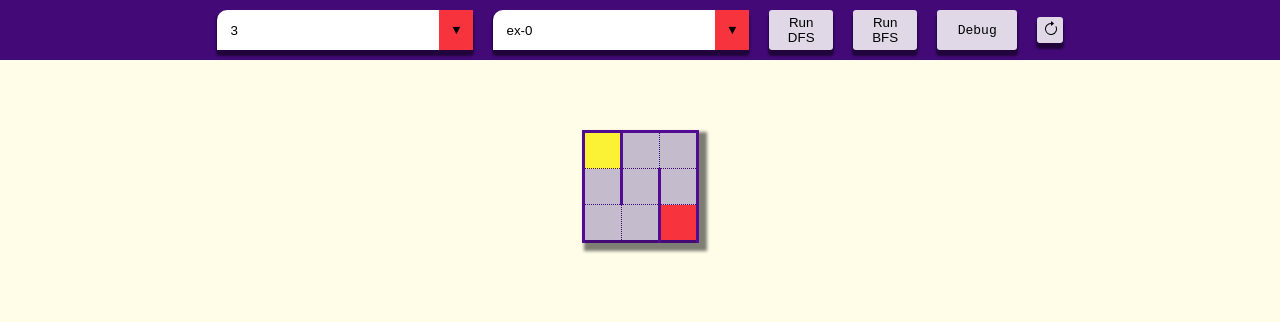
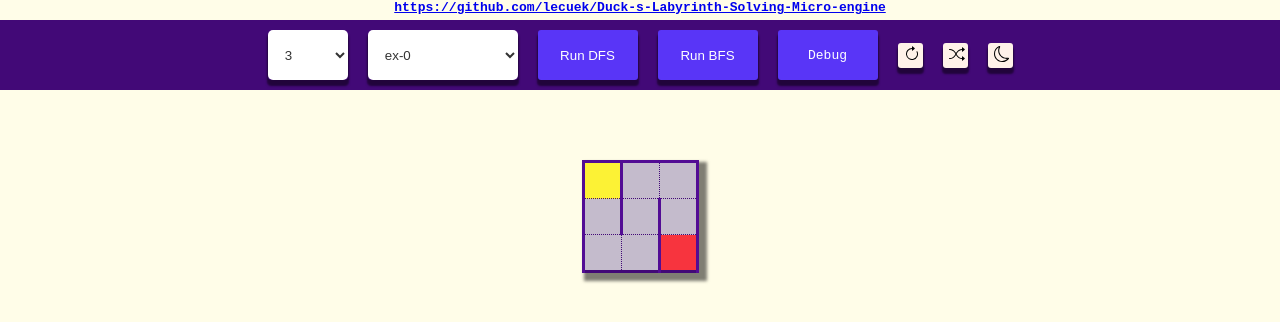
Before and after one commit to Benjamin-Catinella/Typescript_labyrinth_solving, a website built with webpack: page index.html in a window 1280 px wide. Built offline with Linux system fonts and the light colour scheme.

Commit message:
updated style, adding a dark mode button

```diff
--- /dev/null
+++ b/css/style.css
@@ -0,0 +1,225 @@
+html {
+  background-color: var(--page-color);
+  font-family: monospace;
+}
+body {
+  margin: 0;
+  padding: 0;
+}
+/* Wrappers */
+.wrapper{
+  height: 100%;
+  display: flex;
+  flex-direction: column;
+}
+.select {
+  box-shadow: var(--slight-shadow);
+  display: flex;
+  width: 300px;
+  height: 50px;
+  border-radius: 0.25em;
+}
+.labyrinth-table-container{
+  margin-top: 70px;
+  display: flex;
+  justify-content: center;
+}
+.menu{
+  width: 100%;
+  background-color: var(--menu-color);
+  align-items: center;
+}.menu > *{
+  margin: 10px;
+}
+
+/* Flex */
+.container-row{
+  display: flex;
+  flex-direction: row;
+  justify-content: center;
+}
+.container-column{
+  display: flex;
+  flex-direction: column;
+  justify-content: center;
+}
+.wrap-content{
+  flex-wrap: wrap;
+}
+
+/* Properties */
+.hidden{
+  display: none;
+}
+.clickable{
+  transition: 0.25s all ease;
+  cursor: pointer;
+  border: none;
+  box-shadow: var(--clickable-shadow);
+}
+.clickable:hover{
+  position: relative;
+  top: 2px;
+}
+.clickable:active{
+  position: relative;
+  top: 5px;
+  background-color: var(--clickable-pressed-active);
+  box-shadow: var(--clickable-pressed-shadow);
+}
+.select.small{
+  width: 150px;
+  height: 50px;
+}.select.very-small{
+  width: 80px;
+  height: 50px;
+}
+.button{
+  width: 100px;
+  height: 50px;
+
+  border-radius: 3px;
+  background-color: var(--button-color);
+  color: white;
+  cursor: pointer;
+  border: none;
+  box-shadow: var(--clickable-shadow);
+  transition: 0.25s position ease;
+}
+.button.small{
+  color: var(--small-button-text-color);
+  background-color: var(--small-button-color);
+  width: 25px;
+  height: 25px;
+}
+/* Custom Select */
+
+a.github{
+  margin-bottom: 5px;
+  text-align: center;
+  font-weight: bold;
+}
+
+/* Label */
+label > p{
+  margin: 0;
+}
+label{
+  display: flex;
+  align-items: center;
+  justify-content: center;
+  flex-direction: column;
+
+  text-align: center;
+  justify-content: center;
+
+  background-color: var(--label-color);
+
+  cursor: pointer;
+  border: none;
+  box-shadow: var(--clickable-shadow);
+  transition: 0.25s position ease;
+}
+
+/* Checkbox */
+input[type="checkbox"]:checked  + label{
+  color: white;
+  background-color: var(--debug-active-button-color);
+}input[type="checkbox"]:checked  + label::after{
+  content: "active";
+  color: white;
+  font-size: 0.7em;
+  font-weight: bold;
+}
+
+/* Select */
+select {
+  border-radius: 5px;
+  border: 0;
+  flex: 1;
+  padding: 0 1em;
+  background-color: var(--select-color);
+  color: var(--select-text-color);
+  cursor: pointer;
+}
+
+
+
+table {
+  box-shadow: var(--table-shadow);
+  border: var(--table-border);
+  border-collapse: collapse;
+  background-color: var(--table-background);
+  transition: 0.2s all ease;
+}
+
+
+/* Squares classes */
+
+.square {
+  background-color: var(--square-color);
+  border: var(--square-default-border);
+  text-align: center;
+  height: 33px;
+  width: 33px;
+  /* For animation */
+  transition: 0.2s all ease;
+}.square:hover{
+  position: relative;
+  border-radius: 5px;
+  transform: scale(1.1);
+}
+
+.entrance {
+  background-color: var(--entrance-color);
+}
+
+.exit {
+  color: white;
+  background-color: var(--exit-color);
+}
+
+.wall-top{
+  border-top: var(--wall-border);
+}
+
+.wall-bottom {
+  border-bottom: var(--wall-border);
+}
+
+.wall-left {
+  border-left: var(--wall-border);
+}
+
+.wall-right {
+  border-right: var(--wall-border);
+}
+.purple{
+  background-color: rgb(198, 109, 216);
+  border-radius: 3px;
+  color: white;
+  animation: bounceAnimation 0.45s backwards;
+}
+.solution{
+  background-color: #5935f7;
+  color: white;
+  border-radius: 3px;
+  animation: bounceAnimation 0.25s normal;
+}
+.red {
+  background-color: rgb(255, 89, 89);
+  color: white;
+  border-radius: 3px;
+  animation: bounceAnimation 0.45s backwards;
+}
+@keyframes bounceAnimation {
+  0%, 20%, 50%, 80%, 100% {
+    transform: translateY(0);
+  }
+  40% {
+    transform: translateY(-10px);
+  }
+  60% {
+    transform: translateY(-5px);
+  }
+}
--- /dev/null
+++ b/css/theme.base.css
@@ -0,0 +1,36 @@
+/* Variables */
+:root {
+    /* General variables */
+    --slight-shadow: 0 5px 2px 1px rgba(0, 0, 0, 0.5);
+
+
+    /* Elements variables */
+    --page-color: #fffde8;
+    --menu-color: #420977;
+
+    --table-border: #420977 solid 3px;
+    --table-background: #8438cc;
+    --table-shadow: 5px 5px 3px 3px rgba(0, 0, 0, 0.5);
+
+    --square-color: #c4bbcc;
+    --square-default-border: #420977 dotted 1px;
+    --exit-color: #f7343e;
+    --entrance-color: #fcf235;
+    --wall-border: #520c94 solid 3px;
+    --wall-border-radius: 10px;
+
+    --select-color: #ffffff;
+    --select-text-color: #333333;
+
+    --button-color: #5935f7;
+    --small-button-color: #fff2e9;
+    --small-button-text-color: black;
+    --button-shadow-hover: 0 4px 2px 1px rgba(0, 0, 0, 0.5);
+    --debug-active-button-color: #f7343e;
+
+    --clickable-shadow: 0 5px 2px 1px rgba(0, 0, 0, 0.5);
+    --clickable-pressed-shadow: 0 2px 2px 0px rgba(0, 0, 0, 0.5) inset;
+    --clickable-pressed-active : #5e5e5e;
+
+    --label-color: #e0d8e7;
+  }
--- /dev/null
+++ b/css/theme.dark.css
@@ -0,0 +1,39 @@
+/* Variables */
+:root {
+    /* General variables */
+    --slight-shadow: 0 5px 2px 1px rgba(0, 0, 0, 0.5);
+
+
+    /* Elements variables */
+    --page-color: #3e3746;
+    --menu-color: #82758f;
+
+    --table-border: #420977 solid 3px;
+    --table-background: #8438cc;
+    --table-shadow: 5px 5px 3px 3px rgba(0, 0, 0, 0.5);
+
+    --square-color: #c4bbcc;
+    --square-default-border: #420977 dotted 1px;
+    --exit-color: #f7343e;
+    --entrance-color: #fcf235;
+    --wall-border: #520c94 solid 3px;
+    --wall-border-radius: 10px;
+
+    --select-color: #383838;
+    --select-text-color: #ffffff;
+
+    --button-color: hsl(332, 100%, 50%);
+    --small-button-color: #313131;
+    --small-button-text-color: rgb(255, 255, 255);
+    --button-shadow-hover: 0 4px 2px 1px rgba(0, 0, 0, 0.5);
+    --debug-active-button-color: #3441f7;
+
+    --clickable-shadow: 0 5px 2px 1px rgba(0, 0, 0, 0.5);
+    --clickable-pressed-shadow: 0 2px 2px 0px rgba(0, 0, 0, 0.5) inset;
+    --clickable-pressed-active : #5e5e5e;
+
+    --label-color: #e0d8e7;
+  }
+  a{
+    color: white;
+  }
--- a/index.html
+++ b/index.html
@@ -4,28 +4,41 @@
         <meta charset="UTF-8" />
         <title>Duck's Labyrinth Solving Micro-engine</title>
         <link rel="icon" type="image/x-icon" href="./favicon.ico">
-        <link rel="stylesheet" href="style.css" />
+        <link rel="stylesheet" href="./css/theme.base.css" />
+        <link rel="stylesheet" href="./css/style.css" />
     </head>
     <body>
         <div class="wrapper">
+            <a href="https://github.com/lecuek/Duck-s-Labyrinth-Solving-Micro-engine" target="_blank" class="github">https://github.com/lecuek/Duck-s-Labyrinth-Solving-Micro-engine</a>
             <!-- Actions -->
-            <div class="container-row menu">
-                <div class="select">
+            <div class="container-row menu wrap-content">
+                <div class="select very-small">
                     <select id="sizeSelect"></select>
                 </div>
-                <div class="select">
+                <div class="select small">
                     <select id="labyrinthSelect"></select>
                 </div>
-                <button id="runDFS">Run DFS</button>
-                <button id="runBFS">Run BFS</button>
-                <input type="checkbox" id="debugCheckbox" />
-                <label for="debugCheckbox">
+                <button class="button clickable" id="runDFS">Run DFS</button>
+                <button class="button clickable" id="runBFS">Run BFS</button>
+                <input class="hidden" type="checkbox" id="debugCheckbox" />
+                <label class="button clickable" for="debugCheckbox">
                     <p>Debug</p>
                 </label>
-                <button id="resetButton">
+                <button class="button small clickable" id="resetButton">
                     <svg xmlns="http://www.w3.org/2000/svg" width="16" height="16" fill="currentColor" class="bi bi-arrow-clockwise" viewBox="0 0 16 16">
                         <path fill-rule="evenodd" d="M8 3a5 5 0 1 0 4.546 2.914.5.5 0 0 1 .908-.417A6 6 0 1 1 8 2v1z"/>
                         <path d="M8 4.466V.534a.25.25 0 0 1 .41-.192l2.36 1.966c.12.1.12.284 0 .384L8.41 4.658A.25.25 0 0 1 8 4.466z"/>
+                    </svg>
+                </button>
+                <button class="button small clickable" id="shuffleButton">
+                    <svg xmlns="http://www.w3.org/2000/svg" width="16" height="16" fill="currentColor" class="bi bi-shuffle" viewBox="0 0 16 16">
+                    <path fill-rule="evenodd" d="M0 3.5A.5.5 0 0 1 .5 3H1c2.202 0 3.827 1.24 4.874 2.418.49.552.865 1.102 1.126 1.532.26-.43.636-.98 1.126-1.532C9.173 4.24 10.798 3 13 3v1c-1.798 0-3.173 1.01-4.126 2.082A9.624 9.624 0 0 0 7.556 8a9.624 9.624 0 0 0 1.317 1.918C9.828 10.99 11.204 12 13 12v1c-2.202 0-3.827-1.24-4.874-2.418A10.595 10.595 0 0 1 7 9.05c-.26.43-.636.98-1.126 1.532C4.827 11.76 3.202 13 1 13H.5a.5.5 0 0 1 0-1H1c1.798 0 3.173-1.01 4.126-2.082A9.624 9.624 0 0 0 6.444 8a9.624 9.624 0 0 0-1.317-1.918C4.172 5.01 2.796 4 1 4H.5a.5.5 0 0 1-.5-.5z"/>
+                    <path d="M13 5.466V1.534a.25.25 0 0 1 .41-.192l2.36 1.966c.12.1.12.284 0 .384l-2.36 1.966a.25.25 0 0 1-.41-.192zm0 9v-3.932a.25.25 0 0 1 .41-.192l2.36 1.966c.12.1.12.284 0 .384l-2.36 1.966a.25.25 0 0 1-.41-.192z"/>
+                  </svg>
+                </button>
+                <button class="button small clickable">
+                    <svg xmlns="http://www.w3.org/2000/svg" width="16" height="16" fill="currentColor" class="bi bi-moon" viewBox="0 0 16 16">
+                        <path d="M6 .278a.768.768 0 0 1 .08.858 7.208 7.208 0 0 0-.878 3.46c0 4.021 3.278 7.277 7.318 7.277.527 0 1.04-.055 1.533-.16a.787.787 0 0 1 .81.316.733.733 0 0 1-.031.893A8.349 8.349 0 0 1 8.344 16C3.734 16 0 12.286 0 7.71 0 4.266 2.114 1.312 5.124.06A.752.752 0 0 1 6 .278zM4.858 1.311A7.269 7.269 0 0 0 1.025 7.71c0 4.02 3.279 7.276 7.319 7.276a7.316 7.316 0 0 0 5.205-2.162c-.337.042-.68.063-1.029.063-4.61 0-8.343-3.714-8.343-8.29 0-1.167.242-2.278.681-3.286z"/>
                     </svg>
                 </button>
             </div>
--- a/style.css
+++ /dev/null
@@ -1,261 +0,0 @@
-/* Variables */
-:root {
-  /* General variables */
-  --slight-shadow: 0 5px 2px 1px rgba(0, 0, 0, 0.5);
-
-
-  /* Elements variables */
-  --page-color: #fffde8;
-  --menu-color: #420977;
-
-  --table-border: #420977 solid 3px;
-  --table-background: #8438cc;
-  --table-shadow: 5px 5px 3px 3px rgba(0, 0, 0, 0.5);
-
-  --square-color: #c4bbcc;
-  --square-default-border: #420977 dotted 1px;
-  --exit-color: #f7343e;
-  --entrance-color: #fcf235;
-  --wall-border: #520c94 solid 3px;
-  --wall-border-radius: 10px;
-
-  --select-color: #ffffff;
-  --select-arrow-color: #f7343e;
-
-  --button-color: #e0d8e7;
-  --button-shadow: 0 5px 2px 1px rgba(0, 0, 0, 0.5);
-  --button-shadow-hover: 0 4px 2px 1px rgba(0, 0, 0, 0.5);
-  --button-pressed-shadow: 0 2px 2px 0px rgba(0, 0, 0, 0.5);
-
-  --label-color: #e0d8e7;
-}
-
-/* debug */
-/** {
-    border: red solid 1px;
-} */
-
-html {
-  background-color: var(--page-color);
-  font-family: monospace;
-}
-body {
-  margin: 0;
-  padding: 0;
-}
-.menu{
-  width: 100%;
-  background-color: var(--menu-color);
-  align-items: center;
-}.menu > *{
-  margin: 10px;
-}
-.wrapper{
-  height: 100%;
-  display: flex;
-  flex-direction: column;
-}
-
-.container-row{
-  display: flex;
-  flex-direction: row;
-  justify-content: center;
-}
-.container-column{
-  display: flex;
-  flex-direction: column;
-  justify-content: center;
-}
-
-button{
-  width: 5vw;
-  height: 5vh;
-
-  border-radius: 3px;
-  background-color: var(--button-color);
-  cursor: pointer;
-  border: none;
-  box-shadow: var(--button-shadow);
-  transition: 0.25s position ease;
-}
-button:hover{
-  transition: 0.05s all ease;
-  position: relative;
-  box-shadow: var(--button-shadow-hover);
-  top: 2px;
-}
-button:active{
-  position: relative;
-  top: 5px;
-  box-shadow: var(--button-pressed-shadow);
-}
-#resetButton{
-  width: 2vw;
-  height: 2vw;
-}
-label{
-  display: flex;
-  align-items: center;
-  justify-content: center;
-  flex-direction: column;
-  width: 10vh;
-  height: 5vh;
-
-  text-align: center;
-  justify-content: center;
-
-  background-color: var(--label-color);
-  border-radius: 3px;
-
-  cursor: pointer;
-  border: none;
-  box-shadow: var(--button-shadow);
-  transition: 0.25s position ease;
-}
-input[type="checkbox"]{
-  display: none;
-}
-input[type="checkbox"]:checked  + label{
-  color: white;
-  background-color: var(--exit-color);
-}input[type="checkbox"]:checked  + label::after{
-  content: "active";
-  color: white;
-  font-size: 0.8em;
-  font-weight: bold;
-}
-
-label:hover{
-  position: relative;
-  top: 2px;
-}
-label:active{
-  position: relative;
-  top: 5px;
-  box-shadow: var(--button-pressed-shadow);
-} label > p{
-  margin: 0;
-}
-
-
-/* Code from https://codepen.io/mrphang/pen/XWxKdpV */
-select {
-  /* Reset Select */
-  border-top-left-radius: 10px;
-  appearance: none;
-  outline: 10px red;
-  border: 0;
-  box-shadow: none;
-  /* Personalize */
-  flex: 1;
-  padding: 0 1em;
-  background-color: var(--select-color);
-  background-image: none;
-  cursor: pointer;
-}
-/* Remove IE arrow */
-select::-ms-expand {
-  display: none;
-}
-/* Custom Select wrapper */
-.select {
-  box-shadow: var(--slight-shadow);
-  display: flex;
-  width: 20vw;
-  height: 5vh;
-  border-radius: 0.25em;
-}
-/* Arrow */
-.select::after {
-  content: "\25BC";
-  padding: 1em;
-  background-color: var(--select-arrow-color);
-  transition: 0.25s all ease;
-  pointer-events: none;
-}
-/* Code from https://codepen.io/mrphang/pen/XWxKdpV */
-
-table {
-  box-shadow: var(--table-shadow);
-  border: var(--table-border);
-  border-collapse: collapse;
-  background-color: var(--table-background);
-  transition: 0.2s all ease;
-}
-.labyrinth-table-container{
-  margin-top: 70px;
-  display: flex;
-  justify-content: center;
-}
-
-/* Squares classes */
-
-.square {
-  background-color: var(--square-color);
-  border: var(--square-default-border);
-  text-align: center;
-  height: 33px;
-  width: 33px;
-  /* For animation */
-  transition: 0.2s all ease;
-}.square:hover{
-  position: relative;
-  border-radius: 5px;
-  transform: scale(1.1);
-}
-
-.entrance {
-  background-color: var(--entrance-color);
-}
-
-.exit {
-  color: white;
-  background-color: var(--exit-color);
-}
-
-.wall-top{
-  border-top: var(--wall-border);
-}
-
-.wall-bottom {
-  border-bottom: var(--wall-border);
-}
-
-.wall-left {
-  border-left: var(--wall-border);
-}
-
-.wall-right {
-  border-right: var(--wall-border);
-}
-
-.red {
-  background-color: rgb(255, 89, 89);
-  color: white;
-  border-radius: 3px;
-  animation: bounceAnimation 0.45s backwards;
-}
-.purple{
-  background-color: rgb(198, 109, 216);
-  border-radius: 3px;
-  color: white;
-  animation: bounceAnimation 0.45s backwards;
-}
-.solution{
-  background-color: rgb(127, 255, 133);
-  color: rgb(51, 51, 51);
-  border-radius: 3px;
-  animation: bounceAnimation 0.25s normal;
-}
-
-@keyframes bounceAnimation {
-  0%, 20%, 50%, 80%, 100% {
-    transform: translateY(0);
-  }
-  40% {
-    transform: translateY(-10px);
-  }
-  60% {
-    transform: translateY(-5px);
-  }
-}
```
Also changed, not shown: dist/bundle.js, 1 other file.
